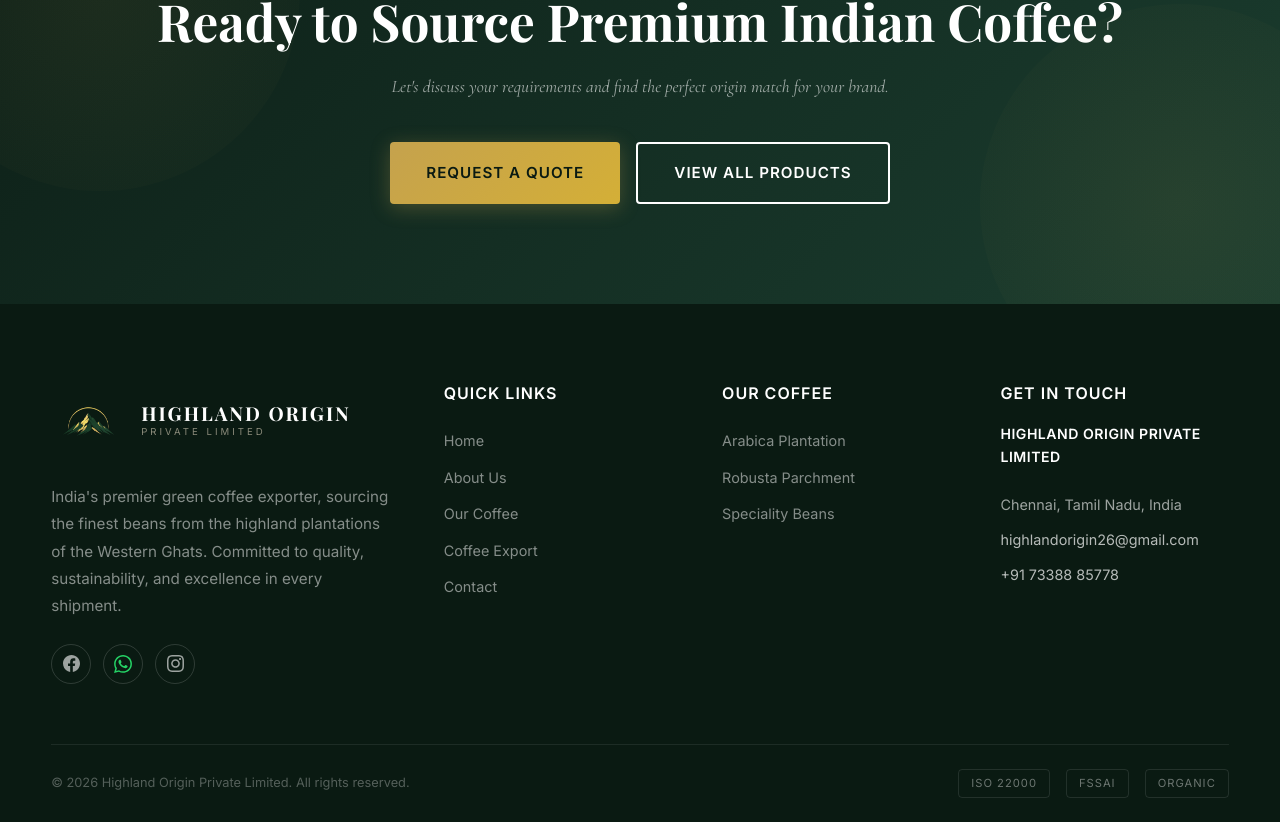
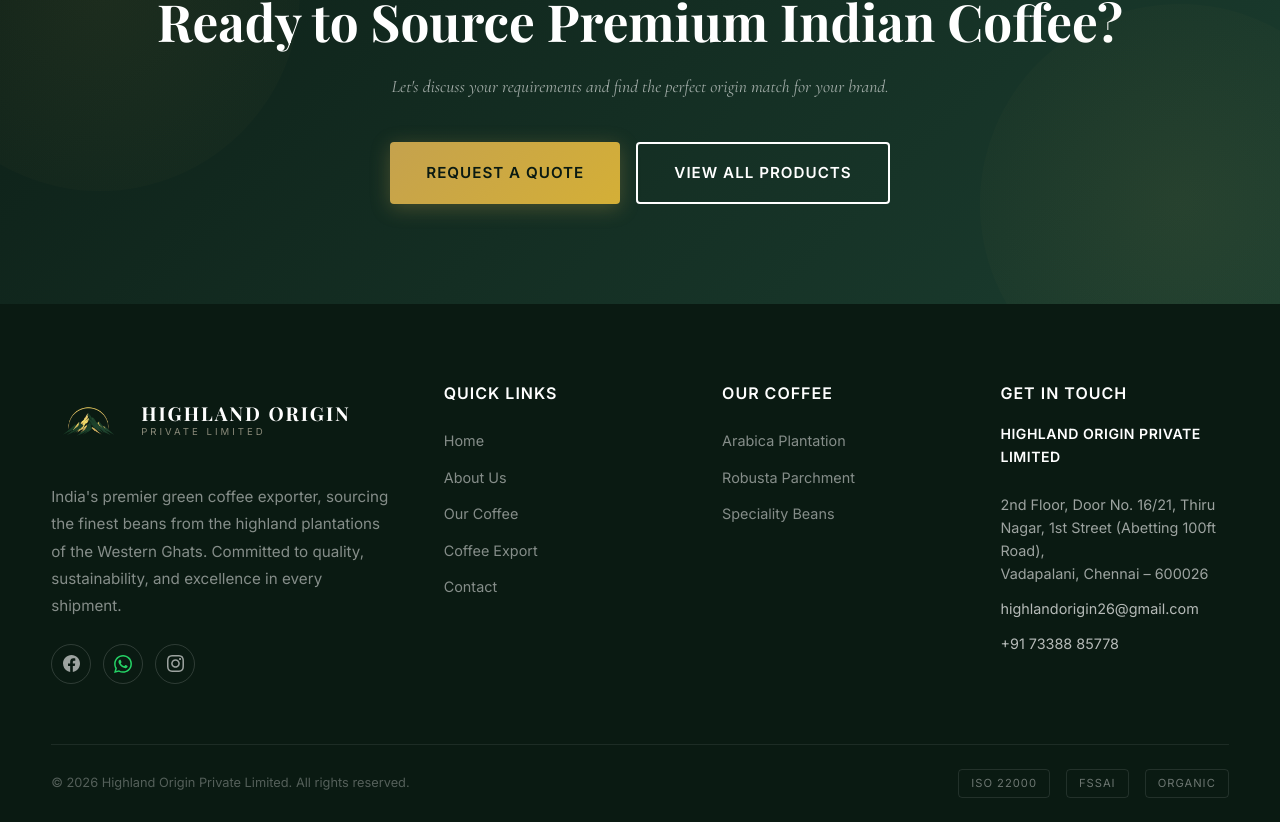
Before and after one commit to mdasper/Highland-origin, a React (Vite) app: page / in a window 1280 px wide. Shown: the part 4668-5490 px from the top of the page. Built offline with nearby package versions, Linux system fonts and the light colour scheme; a web font is replaced by a local one.

Commit message:
Update address and contact form placeholder

```diff
--- a/src/components/Footer.jsx
+++ b/src/components/Footer.jsx
@@ -66,7 +66,8 @@
             <div className="footer-contact-details">
               <p className="footer-address">
                 <strong>HIGHLAND ORIGIN PRIVATE LIMITED</strong><br />
-                Chennai, Tamil Nadu, India
+                2nd Floor, Door No. 16/21, Thiru Nagar, 1st Street (Abetting 100ft Road),<br />
+                Vadapalani, Chennai – 600026
               </p>
               <p className="footer-contact-item">
                 <a href="mailto:highlandorigin26@gmail.com">highlandorigin26@gmail.com</a>
--- a/src/pages/ContactPage.jsx
+++ b/src/pages/ContactPage.jsx
@@ -102,7 +102,7 @@
                     <div className="contact-detail-icon">📍</div>
                     <div>
                       <h4>Visit Us</h4>
-                      <p>HIGHLAND ORIGIN PRIVATE LIMITED<br />Chennai, Tamil Nadu<br />India</p>
+                      <p>HIGHLAND ORIGIN PRIVATE LIMITED<br />2nd Floor, Door No. 16/21, Thiru Nagar, 1st Street (Abetting 100ft Road),<br />Vadapalani, Chennai – 600026</p>
                     </div>
                   </div>
                   <div className="contact-detail">
@@ -149,7 +149,7 @@
                   </div>
                   <div className="form-group">
                     <label htmlFor="phone">Phone Number</label>
-                    <input type="tel" id="phone" name="phone" value={formData.phone} onChange={handleChange} placeholder="+91 73388 85778" />
+                    <input type="tel" id="phone" name="phone" value={formData.phone} onChange={handleChange} placeholder="Enter your phone number" />
                   </div>
                 </div>
                 <div className="form-row">
```
